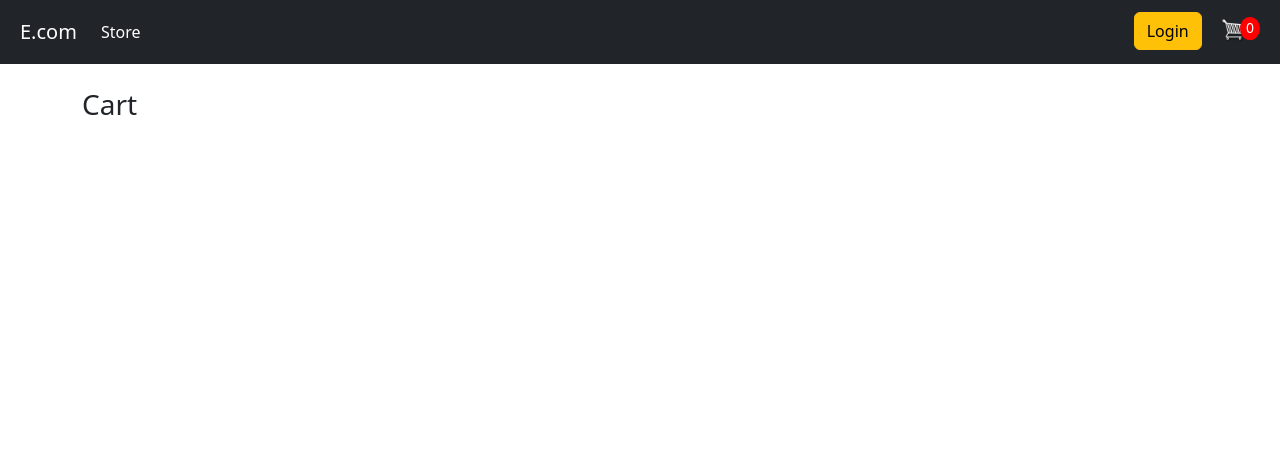
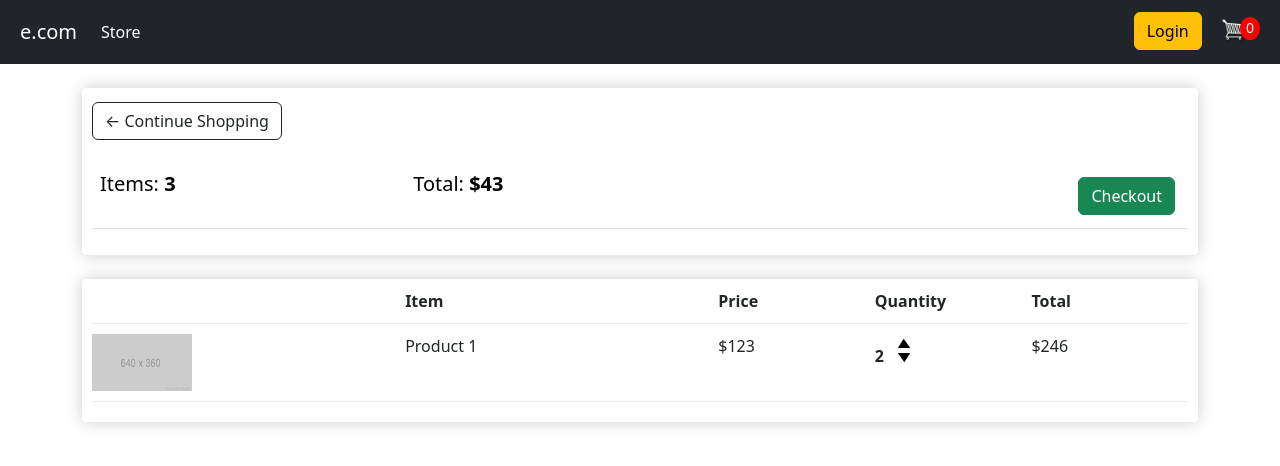
Before and after one commit to efxlve/e-commerce-website-with-django, a Django app: template store/templates/store/cart.html in a window 1280 px wide. Shown: the top 466 px of the page. Run offline with Django 4.2, Linux system fonts and the light colour scheme; the template is opened without the code that fills it, so the values that code supplies are empty.

Commit message:
style cart page

```diff
--- a/store/templates/store/cart.html
+++ b/store/templates/store/cart.html
@@ -1,5 +1,49 @@
 {% extends 'store/main.html' %}
 {% load static %}
 {% block content %}
-    <h3>Cart</h3>
+    <div class="row">
+        <div class="col-lg-12">
+            <div class="box-element">
+                <a class="btn btn-outline-dark" href="{% url 'store' %}">&#x2190; Continue Shopping</a>
+                <br><br>
+                <table class="table">
+                    <tr>
+                        <th>
+                            <h5>Items: <strong>3</strong></h5>
+                        </th>
+                        <th>
+                            <h5>Total: <strong>$43</strong></h5>
+                        </th>
+                        <th>
+                            <a style="float: right; margin: 5px;" href="{% url 'checkout' %}"
+                                class="btn btn-success">Checkout</a>
+                        </th>
+                    </tr>
+                </table>
+            </div>
+            <br>
+            <div class="box-element">
+                <div class="cart-row">
+                    <div style="flex:2"></div>
+                    <div style="flex:2"><strong>Item</strong></div>
+                    <div style="flex:1"><strong>Price</strong></div>
+                    <div style="flex:1"><strong>Quantity</strong></div>
+                    <div style="flex:1"><strong>Total</strong></div>
+                </div>
+
+                <div class="cart-row">
+                    <div style="flex:2"><img class="row-image" src="{% static 'images/placeholder.png' %}"></div>
+                    <div style="flex:2">Product 1</div>
+                    <div style="flex:1">$123</div>
+                    <div style="flex:1">
+                        <p class="quantity">2</p>
+                        <div class="quantity">
+                            <img class="chg-quantity" src="{% static 'images/arrow-up.png' %}">
+                            <img class="chg-quantity" src="{% static 'images/arrow-down.png' %}">
+                        </div>
+                    </div>
+                    <div style="flex:1">$246</div>
+                </div>
+            </div>
+    </div>
 {% endblock content %}
--- a/store/templates/store/main.html
+++ b/store/templates/store/main.html
@@ -8,13 +8,13 @@
     <link rel="stylesheet" type="text/css" href="{% static 'css/main.css' %}">
     <link href="https://cdn.jsdelivr.net/npm/bootstrap@5.3.2/dist/css/bootstrap.min.css" rel="stylesheet"
         integrity="sha384-T3c6CoIi6uLrA9TneNEoa7RxnatzjcDSCmG1MXxSR1GAsXEV/Dwwykc2MPK8M2HN" crossorigin="anonymous">
-    <title>E.com</title>
+    <title>e.com</title>
 </head>
 
 <body>
     <nav class="navbar navbar-expand-lg bg-dark navbar-dark p-2">
         <div class="container-fluid">
-            <a class="navbar-brand mb-0 h1" href="{% url 'store' %}">E.com</a>
+            <a class="navbar-brand mb-0 h1" href="{% url 'store' %}">e.com</a>
             <button class="navbar-toggler" type="button" data-bs-toggle="collapse"
                 data-bs-target="#navbarSupportedContent" aria-controls="navbarSupportedContent" aria-expanded="false"
                 aria-label="Toggle navigation">
```
Also changed, not shown: static/images/arrow-down.png (added), static/images/arrow-up.png (added).
